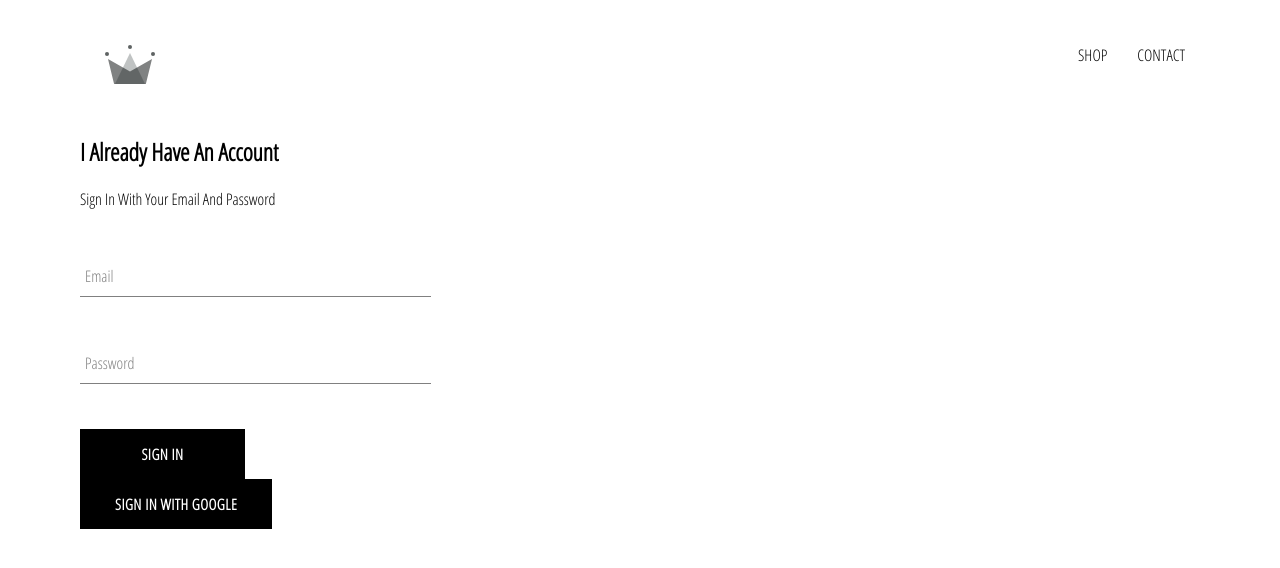
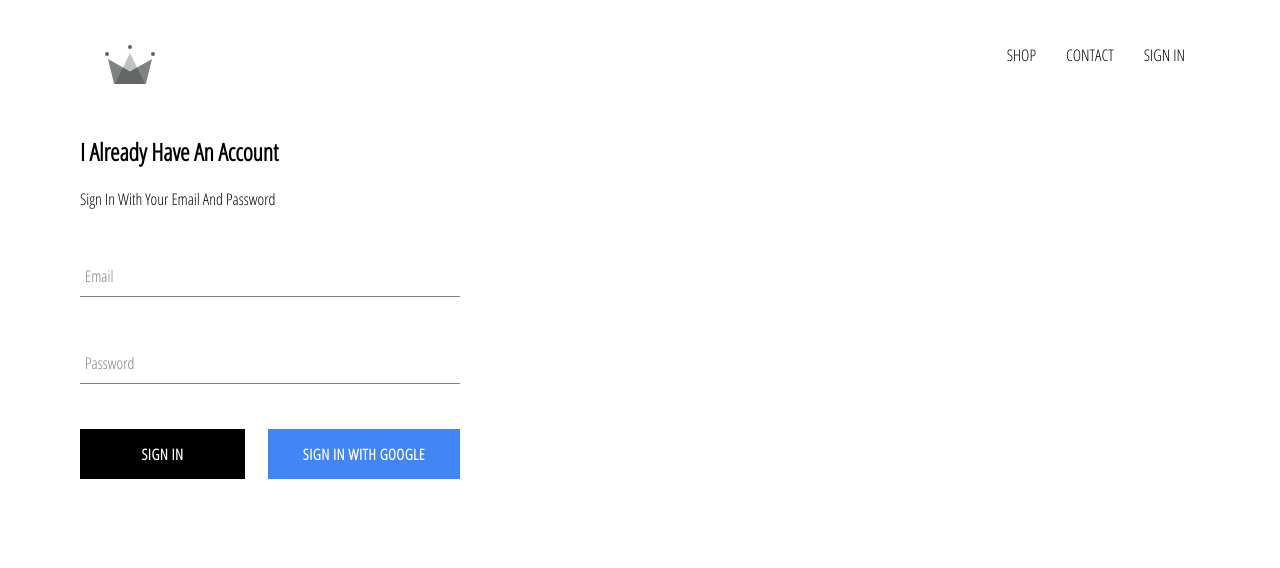
Before and after one commit to aviraltrivedi/crwn-clothing, a React (Create React App) app: page /signIn in a window 1280 px wide. Shown: the top 568 px of the page. Built offline with nearby package versions, Linux system fonts and the light colour scheme; no server answers.

Commit message:
adding functionality for google sign out and style for sign-in component and its custom buttons

```diff
--- a/src/App.css
+++ b/src/App.css
@@ -7,3 +7,7 @@
     text-decoration: none;
     color: black;
 }
+
+*{
+    box-sizing: border-box;
+}
--- a/src/App.js
+++ b/src/App.js
@@ -7,11 +7,37 @@
 import Header from './components/header/header.component';
 import SignInAndSignUpPage from './pages/sign-in-and-sign-up/sign-in-and-sign-up.component';
 
+import { auth } from './firebase/firebase.utils';
 
-function App(){
+class App extends React.Component{
+
+  constructor(){
+    super();
+
+    this.state = {
+      currentUser : null
+    }
+  }
+
+  unsubscribeFromAuth = null
+
+  componentDidMount() {
+    this.unsubscribeFromAuth = auth.onAuthStateChanged(user => {
+
+      this.setState({currentUser: user});
+
+      console.log(user);
+    })
+  }
+
+  componentWillUnmount(){
+    this.unsubscribeFromAuth();
+  }
+
+  render(){
       return (
         <div>
-      <Header/>
+          <Header currentUser={this.state.currentUser}/>
           <Switch>
             <Route exact path='/' component={HomePage}/>
             <Route path='/shop' component={ShopPage} />
@@ -20,5 +46,6 @@
         </div>
       )
     }
+}
 
 export default App;
--- a/src/components/custom-button/custom-button.component.jsx
+++ b/src/components/custom-button/custom-button.component.jsx
@@ -2,8 +2,11 @@
 
 import './custom-button.styles.scss';
 
-const CustonButton = ({children, ...otherProps}) => (
-    <button className='custom-button' {...otherProps}>
+const CustonButton = ({children, isGoogleSignIn, ...otherProps}) => (
+
+    <button
+        className={`${isGoogleSignIn ? 'google-sign-in': '' } custom-button `}
+        {...otherProps}>
         {children}
     </button>
 )
--- a/src/components/custom-button/custom-button.styles.scss
+++ b/src/components/custom-button/custom-button.styles.scss
@@ -19,4 +19,16 @@
       color: black;
       border: 1px solid black;
     }
+
+    &.google-sign-in {
+      background-color: #4285f4;
+      color: white;
+
+      &:hover {
+        background-color: #357ae9;
+        border: none;
+      }
+    }
+
+
   }
--- a/src/components/header/header.component.jsx
+++ b/src/components/header/header.component.jsx
@@ -4,8 +4,9 @@
 import {ReactComponent as Logo} from '../../assets/crown.svg';
 
 import './header.styles.scss';
+import { auth } from '../../firebase/firebase.utils';
 
-const Header = () =>(
+const Header = ({ currentUser}) =>(
     <div className='header'>
         <Link className='logo-container' to='/'>
             <Logo className='logo'/>
@@ -17,6 +18,12 @@
             <Link className='option' to='/'>
                 CONTACT
             </Link>
+            {
+               currentUser ?
+               <div className='option' onClick={() => auth.signOut()}>SIGN OUT</div>
+               :
+               <Link className='option' to='/signin'>SIGN IN</Link>
+            }
         </div>
     </div>
 )
--- a/src/components/header/header.styles.scss
+++ b/src/components/header/header.styles.scss
@@ -20,6 +20,7 @@
 
       .option {
         padding: 10px 15px;
+        cursor: pointer;
       }
     }
   }
--- a/src/components/sign-in/sign-in.component.jsx
+++ b/src/components/sign-in/sign-in.component.jsx
@@ -3,7 +3,7 @@
 import './sign-in.styles.scss';
 import FormInput from '../form-input/form-input.component';
 import CustonButton from '../custom-button/custom-button.component';
-import { signInWithGoogle } from '../firebase/firebase.utils';
+import { signInWithGoogle } from '../../firebase/firebase.utils';
 
 
 class SignIn extends React.Component{
@@ -50,9 +50,10 @@
                         onChange={this.handleChange}
                         label='Password'
                         required/>
-
-                    <CustonButton type='Submit'>Sign In</CustonButton>
-                    <CustonButton onClick={signInWithGoogle}>Sign In with Google</CustonButton>
+                    <div className='buttons'>
+                        <CustonButton type='Submit'>Sign In</CustonButton>
+                        <CustonButton onClick={signInWithGoogle} isGoogleSignIn>Sign In with Google</CustonButton>
+                    </div>
                 </form>
             </div>
         )
--- a/src/components/sign-in/sign-in.styles.scss
+++ b/src/components/sign-in/sign-in.styles.scss
@@ -1,9 +1,14 @@
 .sign-in{
-    width: 30%;
+    width: 380px;
     display: flex;
     flex-direction: column;
 
     .title{
         margin: 10px 0;
     }
+
+    .buttons{
+        display: flex;
+        justify-content: space-between;
+    }
 }
```
Lines whose indentation alone changed are shown as unchanged.
